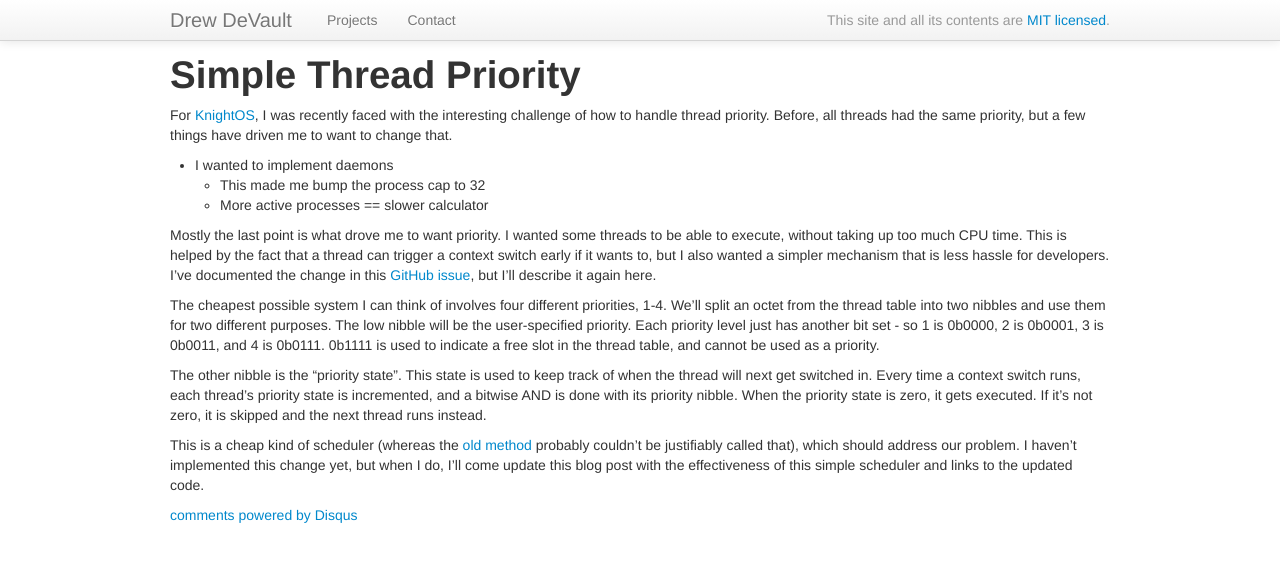
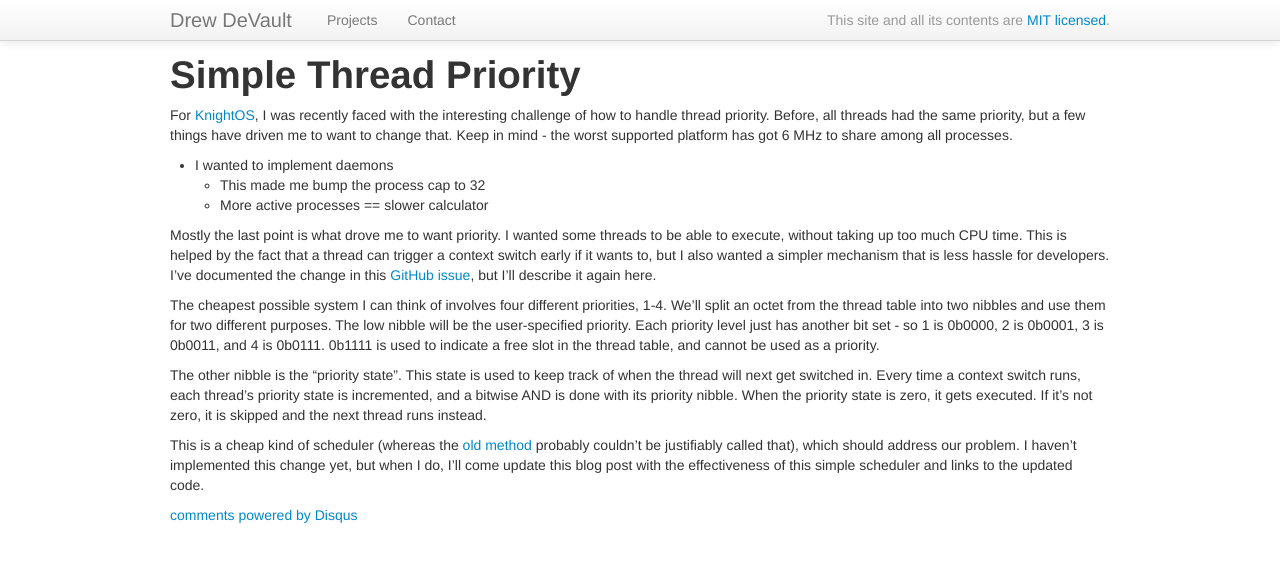
Before and after one commit to stormblog/sircmpwn.github.io, a Jekyll site: the page built from _posts/2013-06-19-Simple-thread-priority.md, in a window 1280 px wide. Shown: the top 562 px of the page. Built offline with Jekyll 4.4.1, drawn with Linux system fonts in a browser that asks for light colours; comment, search, counter and statistics services are not loaded.

Commit message:
Modified latest post

```diff
--- a/_posts/2013-06-19-Simple-thread-priority.md
+++ b/_posts/2013-06-19-Simple-thread-priority.md
@@ -7,7 +7,7 @@ thumbnail: /img/knightos.png
 
 For [KnightOS](https://github.com/SirCmpwn/KnightOS), I was recently faced with the interesting challenge of how to
 handle thread priority. Before, all threads had the same priority, but a few things have driven me to want to change
-that.
+that. Keep in mind - the worst supported platform has got 6 MHz to share among all processes.
 
 * I wanted to implement daemons
   * This made me bump the process cap to 32
```
